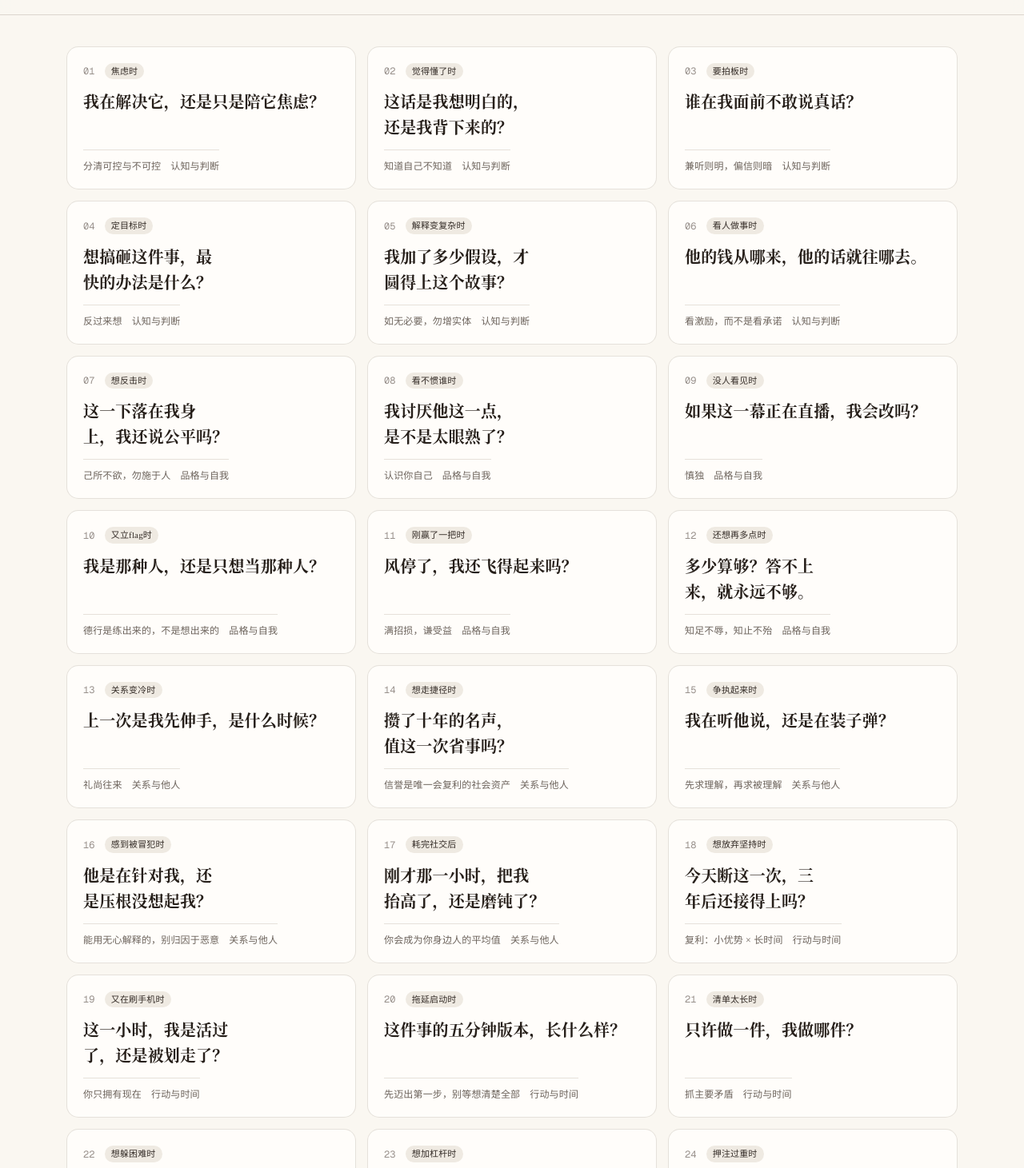
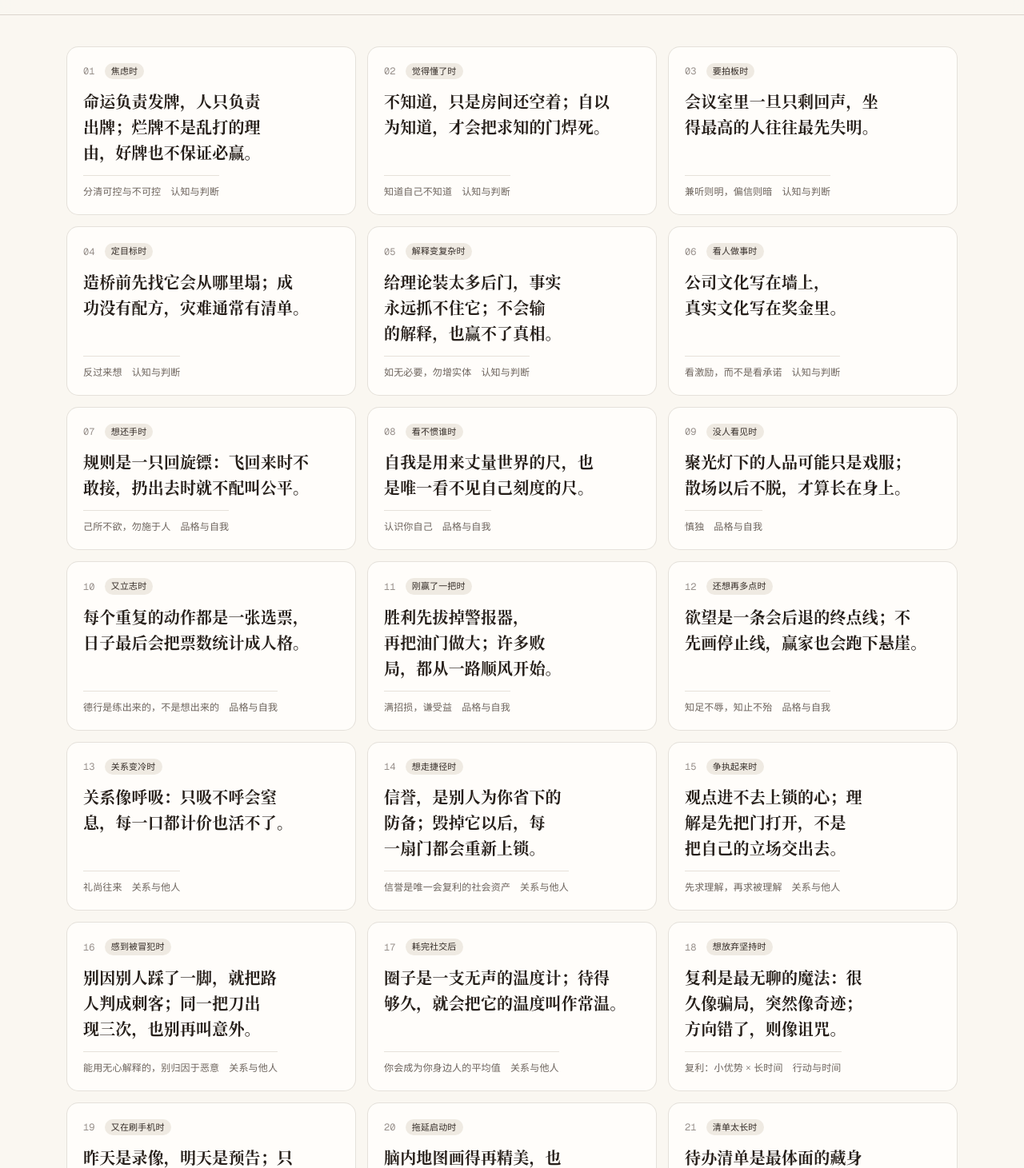
Before and after one commit to brianbai1123/lijiu, a Next.js app: page / in a window 1280 px wide. Shown: the part 1149-2610 px from the top of the page at 80% size. Built offline with nearby package versions, Linux system fonts and the light colour scheme.

Commit message:
更新原则检视文案
Co-authored-by: bylbyx <bylbyx@gmail.com>

```diff
--- a/src/data/checks.ts
+++ b/src/data/checks.ts
@@ -10,142 +10,162 @@ export type CheckFields = {
 export const checks: Record<string, CheckFields> = {
   "dichotomy-of-control": {
     trigger: "焦虑时",
-    check: "我在解决它，还是只是陪它焦虑？",
+    check:
+      "命运负责发牌，人只负责出牌；烂牌不是乱打的理由，好牌也不保证必赢。",
   },
   "know-what-you-dont-know": {
     trigger: "觉得懂了时",
-    check: "这话是我想明白的，还是我背下来的？",
+    check: "不知道，只是房间还空着；自以为知道，才会把求知的门焊死。",
   },
   "listen-to-both-sides": {
     trigger: "要拍板时",
-    check: "谁在我面前不敢说真话？",
+    check: "会议室里一旦只剩回声，坐得最高的人往往最先失明。",
   },
   invert: {
     trigger: "定目标时",
-    check: "想搞砸这件事，最快的办法是什么？",
+    check: "造桥前先找它会从哪里塌；成功没有配方，灾难通常有清单。",
   },
   "occams-razor": {
     trigger: "解释变复杂时",
-    check: "我加了多少假设，才圆得上这个故事？",
+    check:
+      "给理论装太多后门，事实永远抓不住它；不会输的解释，也赢不了真相。",
   },
   incentives: {
     trigger: "看人做事时",
-    check: "他的钱从哪来，他的话就往哪去。",
+    check: "公司文化写在墙上，真实文化写在奖金里。",
   },
   "golden-rule": {
-    trigger: "想反击时",
-    check: "这一下落在我身上，我还说公平吗？",
+    trigger: "想还手时",
+    check: "规则是一只回旋镖：飞回来时不敢接，扔出去时就不配叫公平。",
   },
   "know-thyself": {
     trigger: "看不惯谁时",
-    check: "我讨厌他这一点，是不是太眼熟了？",
+    check: "自我是用来丈量世界的尺，也是唯一看不见自己刻度的尺。",
   },
   "integrity-alone": {
     trigger: "没人看见时",
-    check: "如果这一幕正在直播，我会改吗？",
+    check: "聚光灯下的人品可能只是戏服；散场以后不脱，才算长在身上。",
   },
   "virtue-is-habit": {
-    trigger: "又立flag时",
-    check: "我是那种人，还是只想当那种人？",
+    trigger: "又立志时",
+    check: "每个重复的动作都是一张选票，日子最后会把票数统计成人格。",
   },
   "humility-gains": {
     trigger: "刚赢了一把时",
-    check: "风停了，我还飞得起来吗？",
+    check:
+      "胜利先拔掉警报器，再把油门做大；许多败局，都从一路顺风开始。",
   },
   "know-when-enough": {
     trigger: "还想再多点时",
-    check: "多少算够？答不上来，就永远不够。",
+    check: "欲望是一条会后退的终点线；不先画停止线，赢家也会跑下悬崖。",
   },
   reciprocity: {
     trigger: "关系变冷时",
-    check: "上一次是我先伸手，是什么时候？",
+    check: "关系像呼吸：只吸不呼会窒息，每一口都计价也活不了。",
   },
   "reputation-compounds": {
     trigger: "想走捷径时",
-    check: "攒了十年的名声，值这一次省事吗？",
+    check:
+      "信誉，是别人为你省下的防备；毁掉它以后，每一扇门都会重新上锁。",
   },
   "seek-first-to-understand": {
     trigger: "争执起来时",
-    check: "我在听他说，还是在装子弹？",
+    check:
+      "观点进不去上锁的心；理解是先把门打开，不是把自己的立场交出去。",
   },
   "hanlons-razor": {
     trigger: "感到被冒犯时",
-    check: "他是在针对我，还是压根没想起我？",
+    check:
+      "别因别人踩了一脚，就把路人判成刺客；同一把刀出现三次，也别再叫意外。",
   },
   "choose-company": {
     trigger: "耗完社交后",
-    check: "刚才那一小时，把我抬高了，还是磨钝了？",
+    check: "圈子是一支无声的温度计；待得够久，就会把它的温度叫作常温。",
   },
   compounding: {
     trigger: "想放弃坚持时",
-    check: "今天断这一次，三年后还接得上吗？",
+    check:
+      "复利是最无聊的魔法：很久像骗局，突然像奇迹；方向错了，则像诅咒。",
   },
   "now-is-all-you-have": {
     trigger: "又在刷手机时",
-    check: "这一小时，我是活过了，还是被划走了？",
+    check: "昨天是录像，明天是预告；只有今天，手里还有操作按钮。",
   },
   "start-small": {
     trigger: "拖延启动时",
-    check: "这件事的五分钟版本，长什么样？",
+    check:
+      "脑内地图画得再精美，也没有真实路况；迈出一小步，才是在向世界问路。",
   },
   "vital-few": {
     trigger: "清单太长时",
-    check: "只许做一件，我做哪件？",
+    check:
+      "待办清单是最体面的藏身处：只要一直做小事，就不用决定什么最重要。",
   },
   "do-hard-things": {
     trigger: "想躲困难时",
-    check: "这道坎绕过去，要绕多少年？",
+    check:
+      "汗水没有货币属性，世界不按痛苦程度结账；难只筛人，正确才值钱。",
   },
   "survive-first": {
     trigger: "想加杠杆时",
-    check: "这一把输光，我还能上牌桌吗？",
+    check: "复利唯一修不好的伤叫归零；先保住账号，再讨论收益率。",
   },
   diversify: {
     trigger: "押注过重时",
-    check: "我这几个篮子，是不是放在同一辆车上？",
+    check:
+      "五只股票共用一场暴雨，不叫五把伞；风险要分篮子，功夫别分方向。",
   },
   "prepare-in-peace": {
     trigger: "一切顺利时",
-    check: "现在是晴天，我的伞在哪？",
+    check: "救生艇在晴天总嫌占地方；船沉以后，那块地方叫余生。",
   },
   "irreversible-first": {
     trigger: "纠结决策时",
-    check: "这扇门关上，还推得开吗？",
+    check:
+      "双向门别排长队，单向门别往里冲；能回头就快试，回不了头就慢想。",
   },
   "sunk-cost": {
     trigger: "不甘心放弃时",
-    check: "我是在救这件事，还是在救自己的面子？",
+    check:
+      "继续给错误投钱，只是在给自尊修纪念碑，却让未来支付工程款。",
   },
   impermanence: {
     trigger: "情绪很满时",
-    check: "这一阵，我是不是当成了一辈子？",
+    check:
+      "别因为花会谢就拒绝花开，也别因为花正开就假装没有秋天。",
   },
   "judgment-not-events": {
     trigger: "越想越气时",
-    check: "扎我的是这件事，还是我给它配的旁白？",
+    check:
+      "事情只是原片，解释负责剪辑；别把一次坏镜头，剪成整个人生的片名。",
   },
   "blessing-in-disguise": {
     trigger: "坏消息来时",
-    check: "故事才刚开头，我急着写结局？",
+    check: "命运只写下一个逗号，人却总抢着把它读成句号。",
   },
   "meaning-in-suffering": {
     trigger: "处境改不了时",
-    check: "这份苦，就让它白疼吗？",
+    check:
+      "苦难只是伤口，不是勋章；意义不是把伤口画成花，而是决定带着它往哪走。",
   },
   "memento-mori": {
     trigger: "为小事内耗时",
-    check: "这件事，配写进我的墓志铭吗？",
+    check:
+      "死亡给生命装上截止日期；不是催人挥霍，而是禁止把重要的事永远存成草稿。",
   },
   "relationships-are-the-answer": {
     trigger: "深夜加班时",
-    check: "凌晨三点，我能打给谁？",
+    check:
+      "履历能把人送上舞台，关系决定谢幕后谁还在；人生最后需要的不是掌声，是接住。",
   },
   "golden-mean": {
     trigger: "把优点加码时",
-    check: "这份优点，再拧一格会不会就断了？",
+    check:
+      "勇敢多一勺变鲁莽，节俭多一勺变吝啬；人生最难的菜谱，只写着“适量”。",
   },
   "give-more": {
     trigger: "算得太清时",
-    check: "我是在给，还是在记账？",
+    check:
+      "让价值流出去，机会才会逆流而来；但没有河岸的善良，不叫江海，叫洪水。",
   },
 };
```
